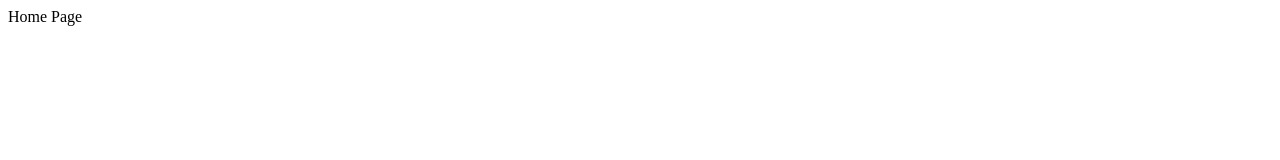
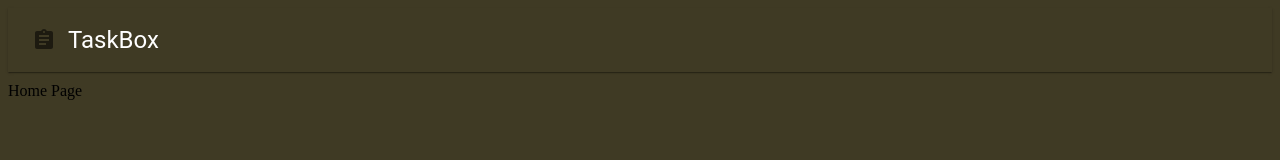
Before and after one commit to hassan-ak/todo-app, a Gatsby site: page / in a window 1280 px wide. Built offline with nearby package versions, Linux system fonts and the light colour scheme; Gatsby itself is replaced by a stand-in of ours.

Commit message:
Step03- Create Header Component
1:- insatlled
	a:- materail ui Plugin the app using
		i:- "yarn add gatsby-plugin-material-ui @material-ui/core @material-ui/icons @material-ui/styles mdi-material-ui --save"
		ii:- update gatsby-config.js
2:- created
	a:- src/components/addOns/
		i:- Header.tsx for defining header component
		ii:- header.css for defining styling for header component
3:- updated
	a:- src.pages/index.tsx to add header in the app

```diff
--- a/gatsby-config.js
+++ b/gatsby-config.js
@@ -1,3 +1,3 @@
 module.exports = {
-  plugins: [`gatsby-plugin-react-helmet`],
+  plugins: [`gatsby-plugin-react-helmet`, `gatsby-plugin-material-ui`],
 };
--- a/package.json
+++ b/package.json
@@ -7,9 +7,14 @@
   "license": "MIT",
   "private": true,
   "dependencies": {
+    "@material-ui/core": "^4.11.3",
+    "@material-ui/icons": "^4.11.2",
+    "@material-ui/styles": "^4.11.3",
     "@types/react-helmet": "^6.1.0",
     "gatsby": "^3.0.4",
+    "gatsby-plugin-material-ui": "^2.1.10",
     "gatsby-plugin-react-helmet": "^4.0.0",
+    "mdi-material-ui": "^6.22.0",
     "react": "^17.0.1",
     "react-dom": "^17.0.1",
     "react-helmet": "^6.1.0"
--- /dev/null
+++ b/src/components/addOns/Header.tsx
@@ -0,0 +1,23 @@
+import React from "react";
+import { IconButton, Typography } from "@material-ui/core";
+import AppBar from "@material-ui/core/AppBar";
+import Toolbar from "@material-ui/core/Toolbar";
+import AssignmentIcon from "@material-ui/icons/Assignment";
+import "./header.css";
+
+const Header = () => {
+  return (
+    <div className='root'>
+      <AppBar position='static' elevation={1}>
+        <Toolbar className='transparent'>
+          <IconButton edge='start' aria-label='Todo App'>
+            <AssignmentIcon />
+          </IconButton>
+          <Typography variant='h5'>TaskBox</Typography>
+        </Toolbar>
+      </AppBar>
+    </div>
+  );
+};
+
+export default Header;
--- /dev/null
+++ b/src/components/addOns/header.css
@@ -0,0 +1,8 @@
+.root {
+  flex-grow: 1;
+  margin-bottom: 10px;
+}
+.transparent {
+  background-color: rgb(63, 58, 36);
+  border: none;
+}
--- a/src/pages/index.tsx
+++ b/src/pages/index.tsx
@@ -1,5 +1,6 @@
 import React from "react";
 import { Helmet } from "react-helmet";
+import Header from "../components/addOns/Header";
 
 export default function Home() {
   return (
@@ -7,6 +8,7 @@ export default function Home() {
       <Helmet>
         <title>Todo's | Home</title>
       </Helmet>
+      <Header />
       <div>Home Page</div>
     </div>
   );
--- a/src/styles/global.css
+++ b/src/styles/global.css
@@ -0,0 +1,7 @@
+* {
+  box-sizing: border-box;
+}
+
+body {
+  background-color: rgb(63, 58, 36);
+}
```
Also changed, not shown: 1 other file.
